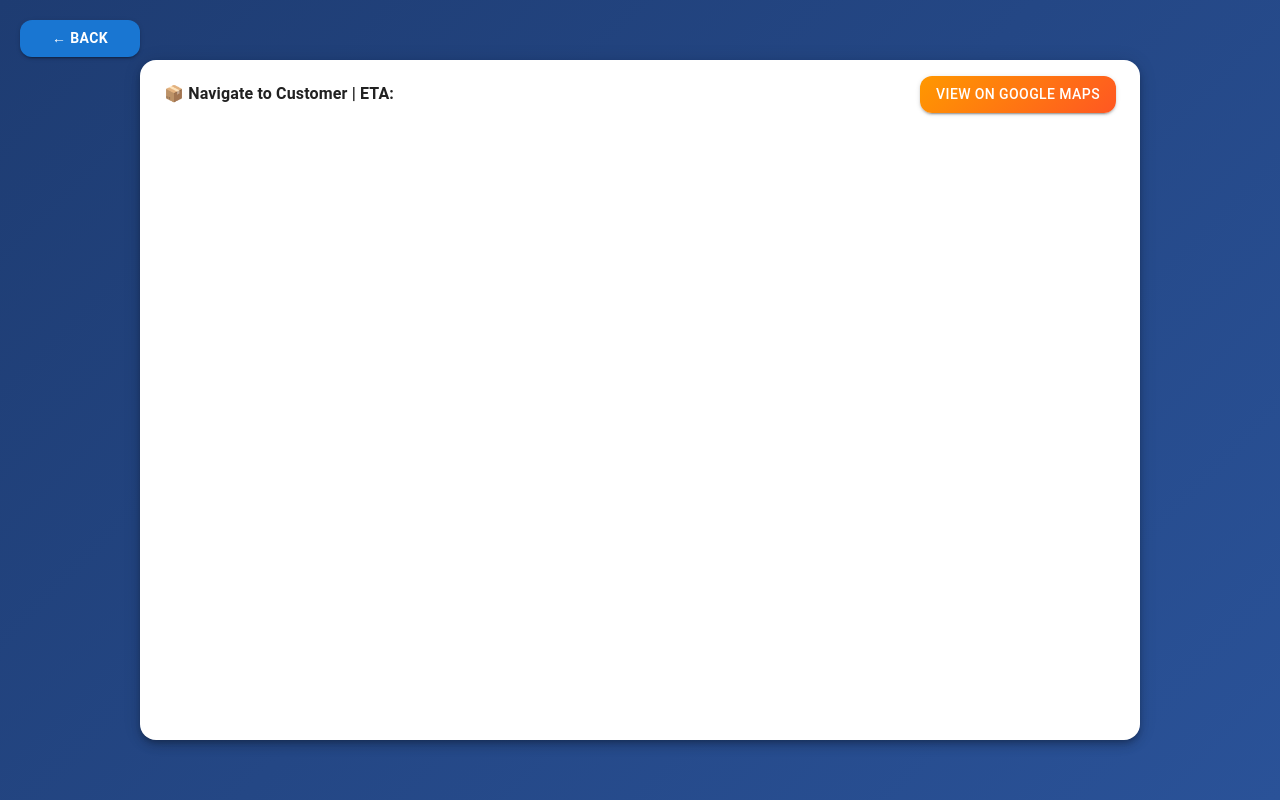
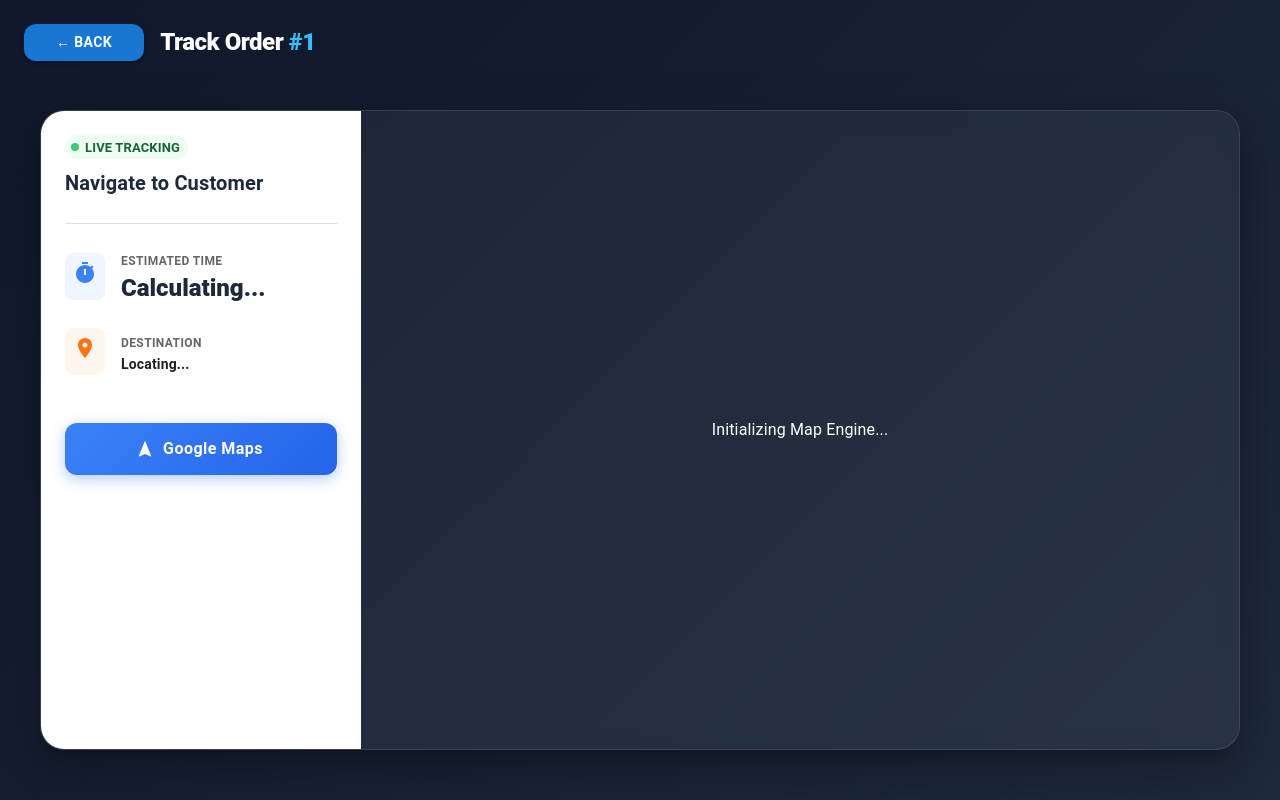
Before and after one commit to sriram-1164/Food-Ordering-and-Delivering-Application, a React (Create React App) app: page /delivery/track/1 in a window 1280 px wide. Built offline with nearby package versions, Linux system fonts and the light colour scheme; data requests are answered from the project's data file.

Commit message:
order timing and ui

```diff
--- a/db.json
+++ b/db.json
@@ -88,10 +88,10 @@
       "phonenumber": "9360790976",
       "role": "delivery",
       "isOnline": true,
-      "isBusy": true,
+      "isBusy": false,
       "currentLocation": {
-        "lat": 12.893340805400513,
-        "lng": 77.63592567446597
+        "lat": 12.893344568526167,
+        "lng": 77.63583771066378
       }
     },
     {
@@ -102,10 +102,10 @@
       "phonenumber": "9999999999",
       "role": "delivery",
       "isOnline": true,
-      "isBusy": true,
+      "isBusy": false,
       "currentLocation": {
-        "lat": 12.893297829730955,
-        "lng": 77.63579103705409
+        "lat": 12.893348653579539,
+        "lng": 77.63582508422827
       }
     },
     {
@@ -336,7 +336,9 @@
         }
       ],
       "deliveryOtp": 2962,
-      "otpExpiry": 1771652343278
+      "otpExpiry": 1771652343278,
+      "startTime": "2026-02-21T09:26:30.854Z",
+      "endTime": "2026-02-21T09:32:48.769Z"
     },
     {
       "id": "1771653268307",
@@ -375,7 +377,9 @@
         }
       ],
       "deliveryOtp": 7328,
-      "otpExpiry": 1771653662531
+      "otpExpiry": 1771653662531,
+      "startTime": "2026-02-21T09:26:30.854Z",
+      "endTime": "2026-02-21T09:32:18.769Z"
     },
     {
       "id": "1771657518144",
@@ -398,9 +402,69 @@
         "lng": 77.60550669294781
       },
       "phonenumber": "7777777777",
-      "status": "OutforDelivery",
+      "status": "Delivered",
       "date": "2026-02-21T07:05:16.934Z",
-      "deliveryPartnerId": 1771307520923
+      "deliveryPartnerId": 1771307520923,
+      "startTime": "2026-02-21T09:26:30.854Z",
+      "routeHistory": [
+        {
+          "lat": 12.893336032847193,
+          "lng": 77.63579685375929,
+          "timestamp": 1771658113236
+        },
+        {
+          "lat": 12.893347554000238,
+          "lng": 77.63580891802677,
+          "timestamp": 1771658129349
+        },
+        {
+          "lat": 12.893348659816523,
+          "lng": 77.63574809710853,
+          "timestamp": 1771658145443
+        },
+        {
+          "lat": 12.89333879561611,
+          "lng": 77.635756159949,
+          "timestamp": 1771658160805
+        },
+        {
+          "lat": 12.893345268558546,
+          "lng": 77.63583994778595,
+          "timestamp": 1771658178423
+        }
+      ],
+      "deliveryOtp": 2509,
+      "otpExpiry": 1771666982877,
+      "endTime": "2026-02-21T09:38:24.521Z"
+    },
+    {
+      "id": "1771665876603",
+      "userId": "1",
+      "username": "Ram",
+      "foodId": 1771305191488,
+      "foodname": "Chicken 65",
+      "price": 65,
+      "quantity": 1,
+      "totalPrice": 65,
+      "mealtype": "Dinner",
+      "foodtype": "Non-Veg",
+      "address": {
+        "id": 1,
+        "label": "work",
+        "addressLine": "T Nagar",
+        "city": "Chennai",
+        "pincode": "600017",
+        "lat": 12.906505862570866,
+        "lng": 77.60550669294781
+      },
+      "phonenumber": "7777777777",
+      "status": "Delivered",
+      "date": "2026-02-21T09:24:35.385Z",
+      "deliveryPartnerId": 1771305681280,
+      "startTime": "2026-02-21T09:26:30.854Z",
+      "deliveryOtp": 9822,
+      "otpExpiry": 1771666586420,
+      "endTime": "2026-02-21T09:32:18.769Z"
     }
   ],
   "feedbacks": []
--- a/src/pages/delivery/DeliveryOrders.tsx
+++ b/src/pages/delivery/DeliveryOrders.tsx
@@ -78,7 +78,8 @@ const DeliveryOrders = () => {
       setSnackbar({ open: true, message: "Invalid OTP", severity: "error" });
       return;
     }
-    await crud.updateOrder(selectedOrder.id, { status: "Delivered", deliveryOtp: undefined, otpExpiry: undefined });
+    await crud.updateOrder(selectedOrder.id, { status: "Delivered", deliveryOtp: undefined, otpExpiry: undefined
+      ,endTime: new Date().toISOString()});
     await crud.updateUser(loggedUser.id, { isBusy: false });
     setSnackbar({ open: true, message: "Order Delivered!", severity: "success" });
     setOtpDialogOpen(false);
--- a/src/pages/delivery/TrackOrder.tsx
+++ b/src/pages/delivery/TrackOrder.tsx
@@ -1,4 +1,4 @@
-import React, { useEffect, useState } from "react";
+import React, { useEffect, useState, useRef } from "react";
 import { useParams } from "react-router-dom";
 import {
   MapContainer,
@@ -6,20 +6,44 @@ import {
   Marker,
   Polyline,
   Popup,
+  useMap,
 } from "react-leaflet";
 import polyline from "@mapbox/polyline";
 import "leaflet/dist/leaflet.css";
-import { Box, Typography, Paper, Button } from "@mui/material";
+import {
+  Box,
+  Typography,
+  Paper,
+  Button,
+  Chip,
+  Divider,
+  Stack,
+  IconButton,
+  Tooltip
+} from "@mui/material";
+import {
+  Navigation as NavigationIcon,
+  Timer as TimerIcon,
+  LocationOn as LocationIcon,
+  FiberManualRecord as PulseIcon
+} from "@mui/icons-material";
 import { CrudService } from "../../services/CrudService";
 import { OrderDetails, UserDetails } from "../../services/Model";
 import BackButton from "../../components/common/BackButton";
 import L from "leaflet";
 import bikeIconImg from "../../assests/bike.png";
 import homeIconImg from "../../assests/home.png";
-import { useMap } from "react-leaflet";
 import "leaflet-rotatedmarker";
-import { useRef } from "react";
 import { Marker as LeafletMarker } from "leaflet";
+
+// --- Styles & Animations ---
+const pulseAnimation = {
+  "@keyframes pulse": {
+    "0%": { opacity: 1 },
+    "50%": { opacity: 0.4 },
+    "100%": { opacity: 1 },
+  },
+};
 
 // 🚴 Delivery Bike Icon
 const deliveryIcon = new L.Icon({
@@ -50,7 +74,7 @@ function calculateBearing(lat1: number, lon1: number, lat2: number, lon2: number
 }
 
 const crud = CrudService();
-const API_KEY = "eyJvcmciOiI1YjNjZTM1OTc4NTExMTAwMDFjZjYyNDgiLCJpZCI6ImJmY2I5NmIyZjYyZDRmNGFhZGY3NDgzOGMyNzQxMjU5IiwiaCI6Im11cm11cjY0In0=";// 🔥 Add your key
+const API_KEY = "eyJvcmciOiI1YjNjZTM1OTc4NTExMTAwMDFjZjYyNDgiLCJpZCI6ImJmY2I5NmIyZjYyZDRmNGFhZGY3NDgzOGMyNzQxMjU5IiwiaCI6Im11cm11cjY0In0=";
 
 export default function TrackOrder() {
   const { id } = useParams();
@@ -63,16 +87,15 @@ export default function TrackOrder() {
   const [route, setRoute] = useState<any[]>([]);
   const [eta, setEta] = useState("");
   const [animatedPosition, setAnimatedPosition] = useState<any>(null);
+  const [bearing, setBearing] = useState(0);
+  const markerRef = useRef<LeafletMarker | null>(null);
 
-  const [bearing, setBearing] = useState(0);   // ✅ STEP 4
-  const markerRef = useRef<LeafletMarker | null>(null);
-  // 🔥 Fetch order & locations
+  // 🔥 Logic remains untouched
   useEffect(() => {
     const interval = setInterval(async () => {
       const orders = await crud.getOrders();
       const order = orders.find((o: OrderDetails) => o.id === id);
       if (!order) return;
-      // Delivery Location
       const users = await crud.getUsers();
       const delivery = users.find(
         (u: UserDetails) => u.id === order.deliveryPartnerId
@@ -81,7 +104,6 @@ export default function TrackOrder() {
         console.log("📍 DB Delivery Location:", delivery.currentLocation);
         setDeliveryLocation(delivery.currentLocation);
       }
-      // Customer Location (for demo we use address saved lat/lng later)
       if (!customerLocation && order.address?.lat) {
         setCustomerLocation({
           lat: order.address.lat,
@@ -92,11 +114,9 @@ export default function TrackOrder() {
     return () => clearInterval(interval);
   }, [id]);
 
-  // 🔥 Calculate Route + ETA
   useEffect(() => {
     const fetchRoute = async () => {
       if (!deliveryLocation || !customerLocation) return;
-
       try {
         const response = await fetch(
           "https://api.openrouteservice.org/v2/directions/driving-car",
@@ -114,95 +134,69 @@ export default function TrackOrder() {
             }),
           }
         );
-
         if (!response.ok) {
           console.error("Route API error:", response.status);
           return;
         }
-
         const data = await response.json();
         console.log("Route response:", data);
-
         if (!data.routes?.length) return;
-
         const encoded = data.routes[0].geometry;
         const decoded = polyline.decode(encoded);
-
         setRoute(decoded.map((p: any) => [p[0], p[1]]));
-
         const duration = data.routes[0].summary.duration;
         setEta(Math.round(duration / 60) + " mins");
-
       } catch (error) {
         console.error("Routing failed:", error);
       }
     };
-
     fetchRoute();
   }, [deliveryLocation]);
 
   useEffect(() => {
     if (!deliveryLocation) return;
-
     if (!animatedPosition) {
       setAnimatedPosition(deliveryLocation);
       return;
     }
-    // ✅ STEP 5 — Calculate heading
     const newBearing = calculateBearing(
       animatedPosition.lat,
       animatedPosition.lng,
       deliveryLocation.lat,
       deliveryLocation.lng
     );
-
     console.log("🧭 Heading:", newBearing);
-
     setBearing(newBearing);
-
     const steps = 30;
-    const latStep =
-      (deliveryLocation.lat - animatedPosition.lat) / steps;
-    const lngStep =
-      (deliveryLocation.lng - animatedPosition.lng) / steps;
-
+    const latStep = (deliveryLocation.lat - animatedPosition.lat) / steps;
+    const lngStep = (deliveryLocation.lng - animatedPosition.lng) / steps;
     let current = 0;
-
     const interval = setInterval(() => {
       current++;
-
       setAnimatedPosition((prev: any) => {
         const newPos = {
           lat: prev.lat + latStep,
           lng: prev.lng + lngStep,
         };
-
         const newBearing = calculateBearing(
           prev.lat,
           prev.lng,
           newPos.lat,
           newPos.lng
         );
-
         if (Math.abs(newBearing - bearing) > 1) {
           setBearing(newBearing);
         }
-
-
         console.log("🧭 Heading:", newBearing);
-
         return newPos;
       });
-
       if (current >= steps) {
         clearInterval(interval);
       }
     }, 50);
-
     return () => clearInterval(interval);
   }, [deliveryLocation, animatedPosition]);
 
-  // 🔥 4️⃣ PLACE ROTATION EFFECT HERE
   useEffect(() => {
     if (markerRef.current) {
       (markerRef.current as any).setRotationAngle(bearing);
@@ -211,130 +205,159 @@ export default function TrackOrder() {
 
   const openGoogleMaps = () => {
     if (!deliveryLocation || !customerLocation) return;
-
     const origin = `${deliveryLocation.lat},${deliveryLocation.lng}`;
     const destination = `${customerLocation.lat},${customerLocation.lng}`;
-
-    const mode =
-      loggedUser.role === "delivery"
-        ? "bicycling"
-        : "driving";
-
+    const mode = loggedUser.role === "delivery" ? "bicycling" : "driving";
     const url = `https://www.google.com/maps/dir/?api=1&origin=${origin}&destination=${destination}&travelmode=${mode}`;
-
     window.open(url, "_blank");
   };
 
-
   const isUser = loggedUser.role === "user";
-  const isDelivery = loggedUser.role === "delivery";
 
   function AutoCenter({ position }: { position: any }) {
     const map = useMap();
-
     useEffect(() => {
       if (position) {
         map.setView([position.lat, position.lng], map.getZoom());
       }
     }, [position]);
-
     return null;
   }
-
 
   return (
     <Box
       sx={{
         minHeight: "100vh",
-        background: "linear-gradient(135deg, #1e3c72, #2a5298)",
-        position: "relative",
+        background: "linear-gradient(135deg, #0f172a 0%, #1e293b 100%)",
+        display: "flex",
+        flexDirection: "column",
+        p: { xs: 1, md: 3 },
+        ...pulseAnimation,
       }}
     >
-      <Box sx={{ position: "absolute", top: 20, left: 20 }}>
-        <BackButton
-          to={isUser ? "/userorders" : "/delivery/orders"}
-        />
+      {/* Header Area */}
+      <Box sx={{ display: "flex", alignItems: "center", mb: 3, gap: 2 }}>
+        <BackButton to={isUser ? "/userorders" : "/delivery/orders"} />
+        <Typography variant="h5" fontWeight="800" color="white" sx={{ letterSpacing: -0.5 }}>
+          Track Order <span style={{ color: "#38bdf8" }}>#{id?.slice(-6)}</span>
+        </Typography>
       </Box>
 
+      <Box sx={{ display: "flex", flex: 1, justifyContent: "center", alignItems: "center" }}>
+        <Paper
+          elevation={24}
+          sx={{
+            width: "100%",
+            maxWidth: 1200,
+            height: "80vh",
+            borderRadius: 6,
+            overflow: "hidden",
+            display: "flex",
+            flexDirection: { xs: "column", md: "row" },
+            background: "rgba(255, 255, 255, 0.05)",
+            backdropFilter: "blur(10px)",
+            border: "1px solid rgba(255, 255, 255, 0.1)",
+          }}
+        >
+          {/* Left Side Info Panel */}
           <Box
             sx={{
+              width: { xs: "100%", md: "320px" },
+              background: "#ffffff",
+              p: 3,
               display: "flex",
-          justifyContent: "center",
-          alignItems: "center",
-          minHeight: "100vh",
+              flexDirection: "column",
+              zIndex: 2,
             }}
           >
-        <Paper
-          elevation={6}
+            <Stack spacing={3}>
+              <Box>
+                <Chip
+                  icon={<PulseIcon sx={{ fontSize: "12px !important", color: "#22c55e !important", animation: "pulse 2s infinite" }} />}
+                  label="LIVE TRACKING"
+                  size="small"
+                  sx={{ fontWeight: "bold", mb: 1, backgroundColor: "#f0fdf4", color: "#166534" }}
+                />
+                <Typography variant="h6" fontWeight="bold" color="#1e293b">
+                  {isUser ? "Coming to you" : "Navigate to Customer"}
+                </Typography>
+              </Box>
+
+              <Divider />
+
+              <Stack direction="row" spacing={2} alignItems="center">
+                <Box sx={{ p: 1, borderRadius: 2, bgcolor: "#eff6ff" }}>
+                  <TimerIcon sx={{ color: "#3b82f6" }} />
+                </Box>
+                <Box>
+                  <Typography variant="caption" color="text.secondary" sx={{ fontWeight: "bold" }}>ESTIMATED TIME</Typography>
+                  <Typography variant="h5" fontWeight="900" color="#1e293b">{eta || "Calculating..."}</Typography>
+                </Box>
+              </Stack>
+
+              <Stack direction="row" spacing={2} alignItems="center">
+                <Box sx={{ p: 1, borderRadius: 2, bgcolor: "#fff7ed" }}>
+                  <LocationIcon sx={{ color: "#f97316" }} />
+                </Box>
+                <Box>
+                  <Typography variant="caption" color="text.secondary" sx={{ fontWeight: "bold" }}>DESTINATION</Typography>
+                  <Typography variant="body2" fontWeight="600" noWrap sx={{ maxWidth: 180 }}>
+                    {customerLocation ? "Customer Residence" : "Locating..."}
+                  </Typography>
+                </Box>
+              </Stack>
+
+              <Box sx={{ flexGrow: 1 }} />
+
+              <Button
+                fullWidth
+                variant="contained"
+                startIcon={<NavigationIcon />}
+                onClick={openGoogleMaps}
                 sx={{
-            width: "95%",
-            maxWidth: 1000,
-            height: "85vh",
-            borderRadius: 4,
-            overflow: "hidden",
+                  py: 1.5,
+                  borderRadius: 3,
+                  textTransform: "none",
+                  fontWeight: "bold",
+                  fontSize: "1rem",
+                  boxShadow: "0 4px 14px 0 rgba(59, 130, 246, 0.39)",
+                  background: "linear-gradient(135deg, #3b82f6 0%, #2563eb 100%)",
+                  "&:hover": { background: "#1d4ed8" }
                 }}
               >
-          <Box
-            display="flex"
-            justifyContent="space-between"
-            alignItems="center"
-            px={3}
-            py={2}
-          >
-            <Typography fontWeight="bold">
-              {isUser
-                ? `🚚 Your Order is on the way | ETA: ${eta}`
-                : `📦 Navigate to Customer | ETA: ${eta}`}
-            </Typography>
-
-            <Button
-              variant="contained"
-              onClick={openGoogleMaps}
-              sx={{
-                borderRadius: 3,
-                background:
-                  "linear-gradient(135deg, #ff9800, #ff5722)",
-              }}
-            >
-              View on Google Maps
+                Google Maps
               </Button>
+            </Stack>
           </Box>
 
-          {deliveryLocation && customerLocation && (
+          {/* Right Side Map */}
+          <Box sx={{ flex: 1, position: "relative", minHeight: "300px" }}>
+            {deliveryLocation && customerLocation ? (
               <MapContainer
-              center={[
-                deliveryLocation.lat,
-                deliveryLocation.lng,
-              ]}
+                center={[deliveryLocation.lat, deliveryLocation.lng]}
                 zoom={14}
-              style={{ height: "90%", width: "100%" }}
+                style={{ height: "100%", width: "100%" }}
+                zoomControl={false}
               >
                 <AutoCenter position={deliveryLocation} />
                 <TileLayer
-                attribution="&copy; OpenStreetMap"
-                url="https://{s}.tile.openstreetmap.org/{z}/{x}/{y}.png"
+                  attribution="© OpenStreetMap"
+                  url="https://{s}.basemaps.cartocdn.com/rastertiles/voyager/{z}/{x}/{y}{r}.png"
                 />
 
                 {animatedPosition && (
                   <Marker
                     ref={markerRef}
-                  position={[
-                    animatedPosition.lat,
-                    animatedPosition.lng,
-                  ]}
+                    position={[animatedPosition.lat, animatedPosition.lng]}
                     icon={deliveryIcon}
                   >
-                  <Popup>🚚 Delivery</Popup>
+                    <Popup>🚚 Delivery Partner</Popup>
                   </Marker>
                 )}
 
-
                 <Marker
-                position={[
-                  customerLocation.lat,
-                  customerLocation.lng,
-                ]} icon={homeIcon}
-
+                  position={[customerLocation.lat, customerLocation.lng]}
+                  icon={homeIcon}
                 >
                   <Popup>🏠 Customer</Popup>
                 </Marker>
@@ -342,13 +365,20 @@ export default function TrackOrder() {
                 <Polyline
                   positions={route}
                   pathOptions={{
-                  color: "#0e27c6cc",
-                  weight: 5,
+                    color: "#3b82f6",
+                    weight: 6,
+                    opacity: 0.7,
+                    lineJoin: "round",
+                    dashArray: "1, 10" // Creates a modern dotted path effect
                   }}
                 />
-
               </MapContainer>
+            ) : (
+              <Box sx={{ display: "flex", height: "100%", alignItems: "center", justifyContent: "center", color: "white" }}>
+                <Typography>Initializing Map Engine...</Typography>
+              </Box>
             )}
+          </Box>
         </Paper>
       </Box>
     </Box>
--- a/src/services/Model.ts
+++ b/src/services/Model.ts
@@ -43,6 +43,10 @@ export interface OrderDetails {
   lng: number;
   timestamp: number;
 }[];
+
+// 🔥 NEW FIELDS FOR TIME TRACKING
+  startTime?: string; // Captured when status moves to "OutforDelivery"
+  endTime?: string;   // Captured when status moves to "Delivered"
 
 }
 
```
Also changed, not shown: src/pages/admin/AdminOrders.tsx (+6 -5 lines), src/pages/admin/DeliveryMonitoring.tsx (+78 -40 lines). Lines whose indentation alone changed are shown as unchanged.
